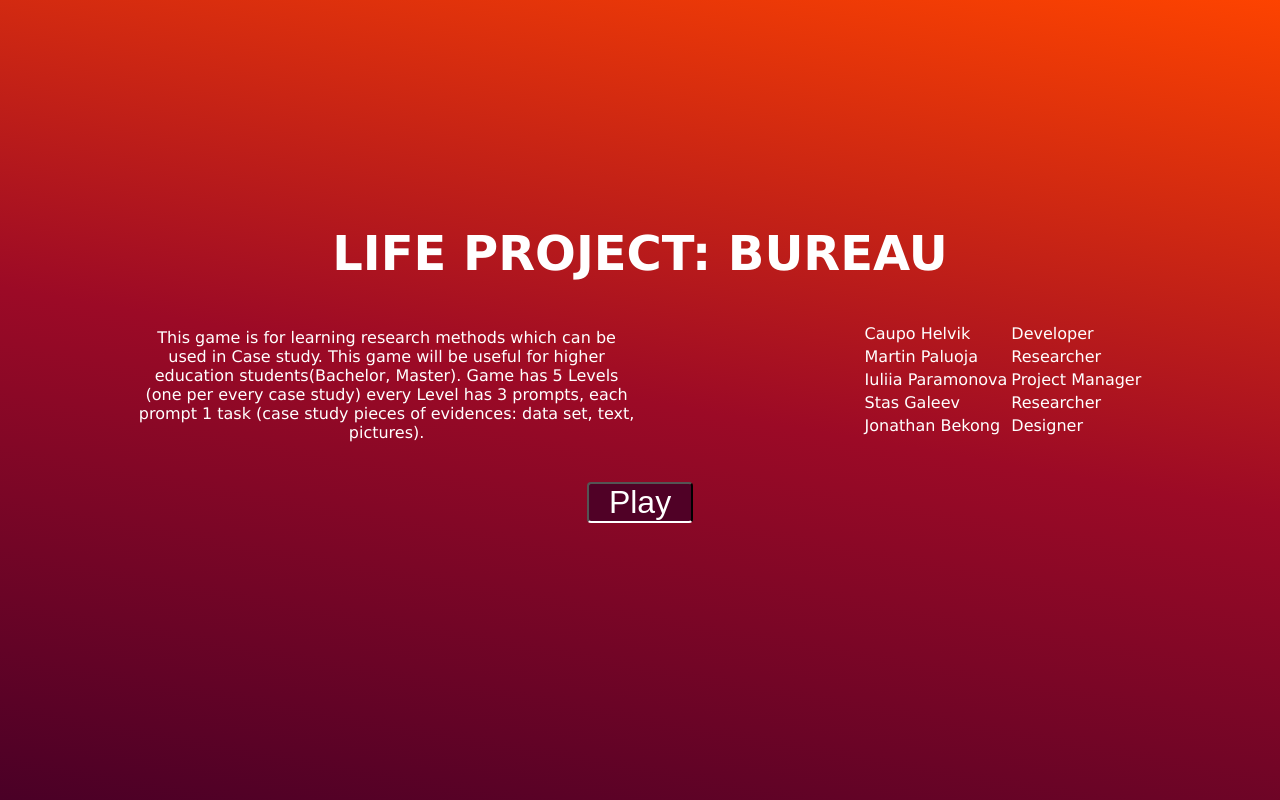
After one commit to Caupz/LIFE-TLU-Project, a PHP site: page /index.html in a window 1280 px wide. The commit adds this page. Run offline with PHP 8.4, Linux system fonts and the light colour scheme.

Commit message:
- Added preview pictures - Removed PHP code and replaced it with javascript so html can be executed in whatever directory - Added some initial css inspiried by Ubuntu - Added summary page similarity percent calculation and display to player

```diff
--- /dev/null
+++ b/index.html
@@ -0,0 +1,73 @@
+ <!DOCTYPE html>
+<html>
+<head>
+<meta charset="UTF-8">
+<title>LIFE Project - Bureau</title>
+<link rel="stylesheet" type="text/css" href="style.css">
+<script src="main.js" defer></script>
+</head>
+
+<body>
+<div class="container">
+	<section id="main-menu" class="active">
+		<h1>LIFE Project: Bureau</h1>
+		<div class="description">
+			This game is for learning research methods which can be used in Case study. This game will be useful for higher education students(Bachelor, Master).
+			Game has 5 Levels (one per every case study)  every Level has 3 prompts, each prompt 1 task (case study pieces of evidences: data set, text, pictures).
+		</div>
+		<div class="creators">
+			<table>
+				<tr>
+					<td>Caupo Helvik</td>
+					<td>Developer</td>
+				</tr>
+				<tr>
+					<td>Martin Paluoja</td>
+					<td>Researcher</td>
+				</tr>
+				<tr>
+					<td>Iuliia Paramonova</td>
+					<td>Project Manager</td>
+				</tr>
+				<tr>
+					<td>Stas Galeev</td>
+					<td>Researcher</td>
+				</tr>
+				<tr>
+					<td>Jonathan Bekong</td>
+					<td>Designer</td>
+				</tr>
+			</table>
+		</div>
+		<div class="buttons">
+			<button id="play-btn" onclick="ShowSection('gameplay')">Play</button>
+		</div>
+	</section>
+
+	<section id="gameplay">
+		<h2>Please insert the keyword to the input <span id="current-prompt"></span>/<span id="max-prompt"></span></h2>
+		<div class="prompt-container">
+			<p id="prompt-text">Error on setting prompt!</p>
+			<p id="error-notifier"></p>
+		</div>
+		<div class="keyword-container">
+			<input id="keyword" placeholder="Insert keyword... (e.g. Corona)" />
+			<button id="enter" onclick="InsertKeyword()"><p>✔</p></button>
+		</div>
+		<div class="keyboard-container"></div>
+	</section>
+
+	<section id="summary">
+		<h2>Summary</h2>
+		<p id="similarity"></p>
+		<div class="end-content">
+			<table id="results"></table>
+		</div>
+		<button id="back-to-main-menu" onclick="ShowSection('main-menu')">Back to Main Menu</button>
+	</section>
+
+</div>
+<button id="dummy-btn"></button>
+</body>
+
+</html>
--- a/main.js
+++ b/main.js
@@ -1,3 +1,9 @@
+let keyboard = [
+	["Q","W","E","R","T","Y","U","I","O","P"],
+	["A","S","D","F","G","H","J","K","L",],
+	["Z","X","C","V","B","N","M",],
+	["_",],
+];
 let promptTexts = [
 	{id:0, question:"Some text about quizis", keyword:"quiz"},
 	{id:1, question:"Some text about surveys", keyword:"survey"},
@@ -22,11 +28,32 @@ let promptElement = document.querySelector("#prompt-text");
 let errorContainer = document.querySelector("#error-notifier");
 let enterButton = document.querySelector("#enter");
 let dummyButton = document.querySelector("#dummy-btn");
+let similarityElement = document.querySelector("#similarity");
+let correctAnswers = 0;
 
 // TODO klahvide sound effect Stas pidi otsima
 // TODO klahvide sound effect Martin pidi otsima
 
 // TODO console.log cleanup when the project is done
+
+function InitKeyboard() {
+	let keyboardContainer = document.querySelector(".keyboard-container");
+
+	for(let r = 0, row; row = keyboard[r]; r++) {
+		for(let i = 0, letter; letter = row[i]; i++) {
+			let btnElement = document.createElement("button");
+			btnElement.id = "letter-"+letter;
+			btnElement.innerText = letter;
+			btnElement.onclick = "KeyPressed('"+letter+"')";
+			btnElement.className = "letter";
+			keyboardContainer.appendChild(btnElement);
+		}
+
+		keyboardContainer.appendChild(document.createElement("br"));
+	}
+
+	keyboardContainer.appendChild(document.createElement("br"));
+}
 
 function GetAllSections() {
 	return document.querySelectorAll("section");
@@ -76,6 +103,7 @@ function StartGame() {
 	activePrompts = [];
 	insertedKeywords = [];
 	promptsInserted = -1;
+	correctAnswers = 0;
 	keywordElementInput.value = "";
 	activePrompts = GetRandomItemsFrom(promptTexts, 5);
 	SetNewToActivePrompt();
@@ -83,6 +111,7 @@ function StartGame() {
 	SetActiveTextToPrompt();
 	SetCurrentPromptLabel();
 	SetMaxPromptLabel();
+	summaryTable.innerHTML = "";
 
 	console.log("GAME STARTED");
 	console.log("PROMPTS: ", activePrompts);
@@ -204,7 +233,7 @@ function KeyPressed(letter) {
 		console.log("ERROR: Button element undefined or null (1)");
 	}
 
-	if(letter === "space") {
+	if(letter === "_") {
 		keywordElementInput.value += " ";
 	} else {
 		keywordElementInput.value = keywordElementInput.value+letter.toUpperCase();
@@ -234,6 +263,8 @@ function ShowSummary() {
 		console.log("ShowSummary", thisPrompt, thisPrompt.question);
 		AddRowToSummary(insertedKeyword.keyword, thisPrompt.question, thisPrompt.keyword);
 	}
+
+	similarity.innerHTML = "Similary between you and computer:<br> <strong>"+CalculateSimilarities()+"%</strong>";
 }
 
 function AddRowToSummary(yourAnswer, promptText, computerAnswer) {
@@ -254,6 +285,7 @@ function AddRowToSummary(yourAnswer, promptText, computerAnswer) {
 
 	if(yourAnswer.toLowerCase() === computerAnswer.toLowerCase()) {
 		row.classList.add("correct");
+		correctAnswers++;
 	}
 
 	row.appendChild(yourTd);
@@ -269,9 +301,13 @@ function DeleteLastCharOfInput() {
 	}
 }
 
+function CalculateSimilarities() {
+	return correctAnswers/maxPrompts*100;
+}
+
 document.body.onkeyup = function(e){
     if(e.keyCode == 32){
-        KeyPressed("space");
+        KeyPressed("_");
     }
 }
 
@@ -320,7 +356,7 @@ document.onkeypress = function (e) {
 		case 66:case 98: KeyPressed("B"); break;
 		case 78:case 110: KeyPressed("N"); break;
 		case 77:case 109: KeyPressed("M"); break;
-		case 32: KeyPressed("space"); break;
+		case 32: KeyPressed("_"); break;
 		case 13: InsertKeyword(); break;
 		case 8: DeleteLastCharOfInput(); break;
 	}
@@ -336,3 +372,5 @@ window.addEventListener('keydown',function(e) {
 		e.preventDefault();
 	}
 },true);
+
+InitKeyboard();
--- a/style.css
+++ b/style.css
@@ -1,6 +1,28 @@
+html,
 body {
+    height: 100%;
+}
+
+body {
+	color: #FFF;
 	margin: 0 auto;
-    font-family: Arial;
+    font-family: Verdana;
+	background-color: #9c0a26;
+	background: linear-gradient(10deg, #4a0026 0%, #9c0a26 50%, #fd4300 100%);
+}
+
+button {
+	cursor: pointer;
+}
+
+h1 {
+	margin-top: 0;
+	padding-top: 75px;
+	font-size: 3em;
+}
+
+h1, h2, h3 {
+	text-transform: uppercase;
 }
 
 section {
@@ -11,10 +33,23 @@ section.active {
 	display: block;
 }
 
+#main-menu > div.description, #main-menu > div.creators {
+	display: inline-block;
+	width: 49%;
+}
+
+#main-menu table tr td {
+	text-align: left;
+}
+
+#main-menu table {
+	float: right;
+}
+
 .container {
 	width: 1024px;
 	margin: 0 auto;
-	margin-top: 150px;
+	padding-top: 150px;
 	text-align: center;
 }
 
@@ -26,21 +61,20 @@ section.active {
 	font-size: 2em;
 	padding: 4px 14px;
 	border-radius: 4px;
-    border: none;
-    background: #004ba8;
+	background: #500126;
 	color: white;
 	margin: 2px;
 	width: 53px;
 	height: 53px;
-    box-shadow: 2px 2px 4px 2px #D4D4D4;
+	border: 2px solid #FFF;
 }
 
-#letter-space {
+#letter-_ {
 	width: 280px !important;
 	text-align: center;
 }
 
-#dummy {
+#dummy-btn {
 	visibility: hidden;
 }
 
@@ -80,9 +114,11 @@ section.active {
     padding: 4px 6px;
     border: none;
     color: white;
-    background: #16c60c;
+    background: #500126;
     border-radius: 4px;
     padding-bottom: 7px;
+	width: 54px;
+	border: 2px solid #FFF;
 }
 
 #enter p {
@@ -99,17 +135,29 @@ section.active {
     font-size: 2em;
     width: 562px;
     border: none;
-    border-bottom: 2px solid #C5C5C5;
+	border-bottom: 2px solid #FFF;
+	color: #FFF;
+	background: transparent;
+}
+
+#play-btn, #back-to-main-menu {
+    background: #500126;
+	border-bottom: 2px solid #FFF;
+	color: #FFF;
+	font-size: 2em;
+	border-radius: 4px;
+	padding: 0 20px;
 }
 
 .prompt-container {
     padding: 10px;
 	font-size: 1.3em;
 	border-radius: 4px;
-    background: #56a615;
+	background: #500126;
 	color: #FFF;
 	width: 600px;
 	margin: 0 auto;
+	border: 2px solid #FFF;
 }
 
 .prompt-container p {
@@ -118,6 +166,14 @@ section.active {
 
 .prompt-text img {
 	max-width: 150px;
+}
+
+.buttons {
+	padding: 40px 0;
+}
+
+#results {
+	margin: 20px auto;
 }
 
 #results img {
@@ -133,7 +189,14 @@ section.active {
 	background: #16C60C;
 }
 
+#results tr, #results td {
+	margin: 0;
+	padding: 4px 8px;
+}
+
 #results tr:first-child, .results tr:first-child td {
-	background: #000 !important;
+	background: #500126 !important;
 	color: #FFF !important;
+	font-size: 1.3em;
+	text-transform: uppercase;
 }
```
Also changed, not shown: index.php (deleted, +0 -76 lines), preview_pictures/Gameplay.PNG (added), preview_pictures/MainMenu.PNG (added), preview_pictures/Summary.PNG (added). Lines whose indentation alone changed are shown as unchanged.
